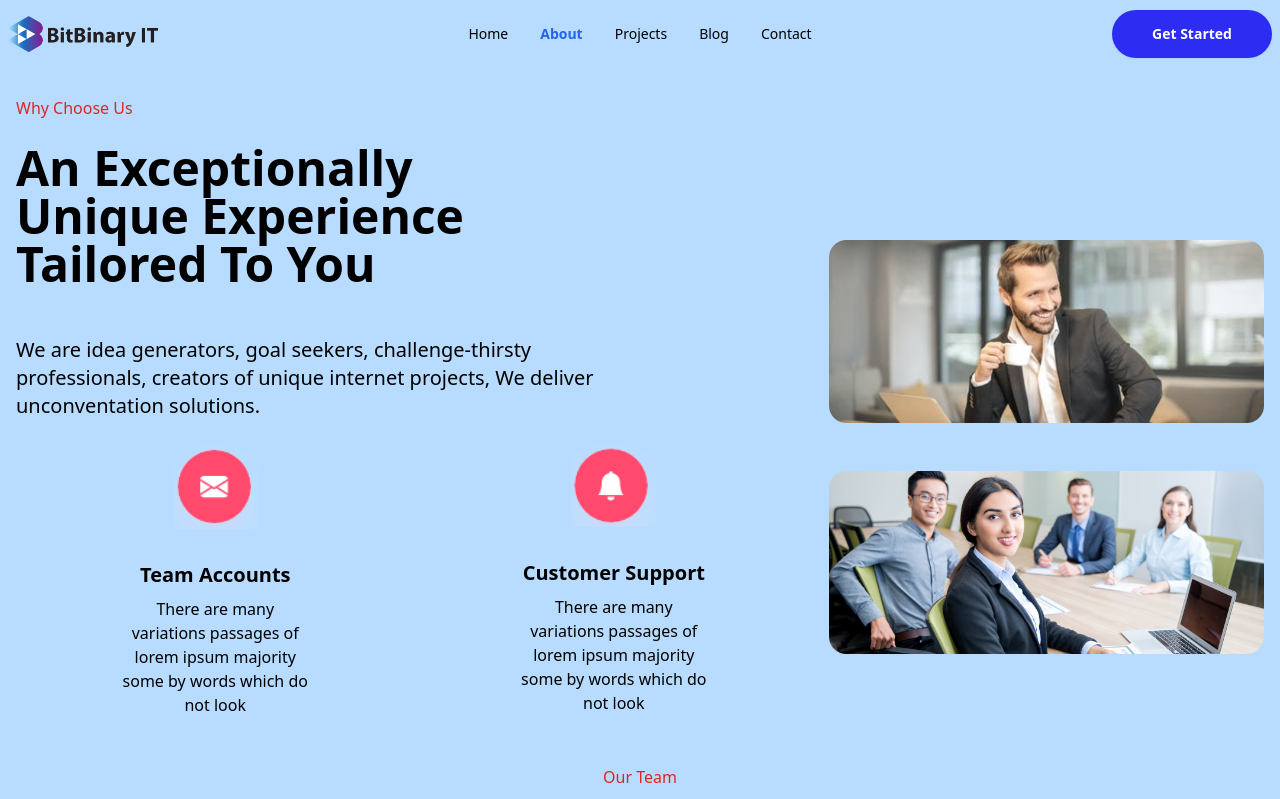
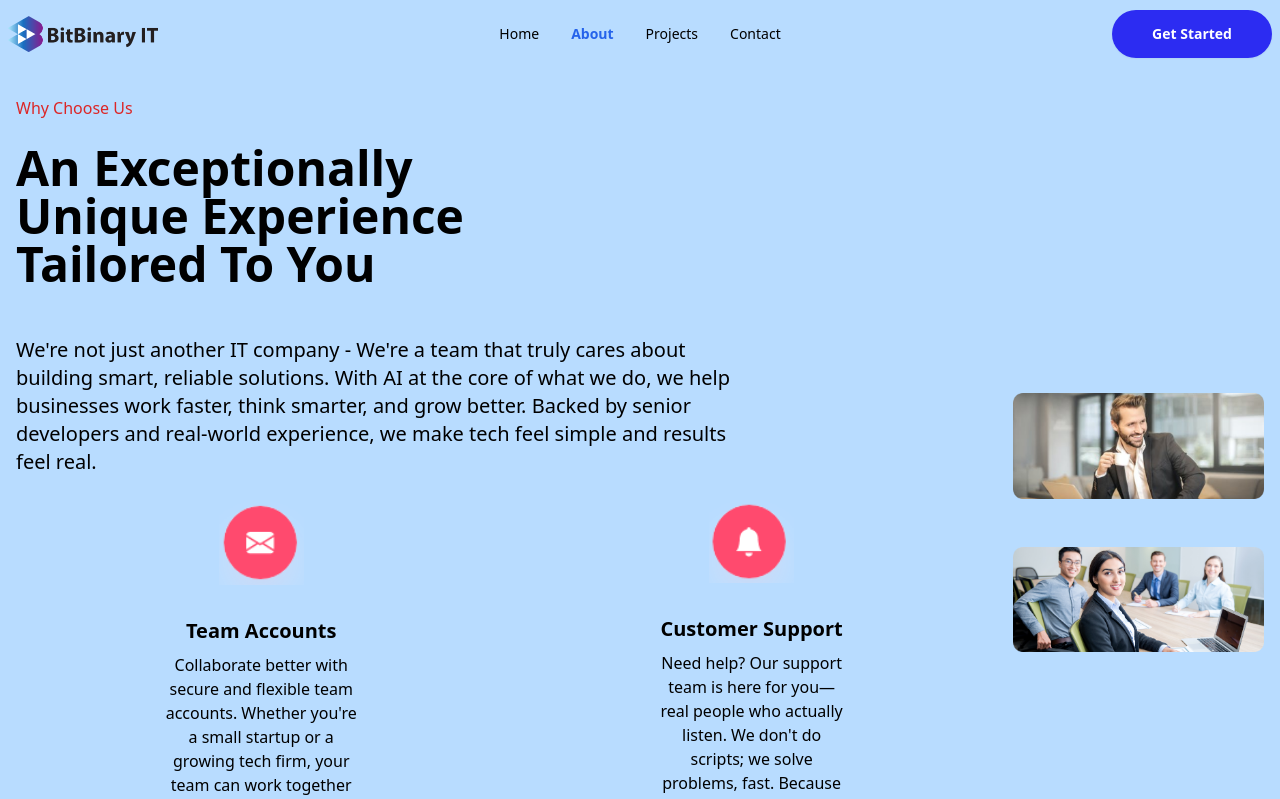
Before and after one commit to Shakib-Shajid/BitBinary-IT, a Next.js app: page /about in a window 1280 px wide. Shown: the top 799 px of the page. Built offline with nearby package versions, Linux system fonts and the light colour scheme.

Commit message:
updated location

```diff
--- a/src/app/about/page.jsx
+++ b/src/app/about/page.jsx
@@ -5,7 +5,6 @@ import team1 from '@/assets/team-1.png';
 import team2 from '@/assets/team-2.png';
 import md from '@/assets/md.png'
 import bm from '@/assets/bm.png'
-import Imgs from '@/components/ui/Imgs';
 
 const page = () => {
 
@@ -13,7 +12,7 @@ const page = () => {
         <div >
 
             <div className="hero pt-16 md:pt-6 lg:pt-20">
-                <div className="hero-content flex-col lg:flex-row-reverse"  data-aos="fade-up" data-aos-duration="1500" >
+                <div className="hero-content flex-col lg:flex-row-reverse" data-aos="fade-up" data-aos-duration="1500" >
                     <div>
                         <Image
                             src={team1}
@@ -31,9 +30,7 @@ const page = () => {
                                 Unique Experience <br />
                                 Tailored To You</p>
                             <p className="text-2xl font-bold md:hidden">An Exceptionally Unique Experience Tailored To You</p>
-                            <p className="text-xl py-6">We are idea generators, goal seekers, challenge-thirsty
-                                professionals, creators of unique internet projects, We
-                                deliver unconventation solutions.</p>
+                            <p className="text-xl py-6">We&apos;re not just another IT company - We&apos;re a team that truly cares about building smart, reliable solutions. With AI at the core of what we do, we help businesses work faster, think smarter, and grow better. Backed by senior developers and real-world experience, we make tech feel simple and results feel real.</p>
                         </div>
                         {/* <div className='flex flex-col md:flex-row'> */}
                         <div className='grid grid-cols-1 md:grid-cols-2'>
@@ -50,10 +47,7 @@ const page = () => {
                                 </figure>
                                 <div className="card-body items-center text-center">
                                     <h2 className="card-title">Team Accounts</h2>
-                                    <p>There are many variations
-                                        passages of lorem ipsum
-                                        majority some by words which
-                                        do not look</p>
+                                    <p>Collaborate better with secure and flexible team accounts. Whether you&apos;re a small startup or a growing tech firm, your team can work together efficiently with shared access and personalized roles.</p>
                                 </div>
                             </div>
 
@@ -71,10 +65,7 @@ const page = () => {
                                 </figure>
                                 <div className="card-body items-center text-center">
                                     <h2 className="card-title">Customer Support</h2>
-                                    <p>There are many variations
-                                        passages of lorem ipsum
-                                        majority some by words which
-                                        do not look</p>
+                                    <p>Need help? Our support team is here for you—real people who actually listen. We don&apos;t do scripts; we solve problems, fast. Because your time matters.</p>
                                 </div>
                             </div>
                         </div>
@@ -82,7 +73,7 @@ const page = () => {
                 </div>
             </div>
 
-            <div className='text-center mb-5 md:mb-10 lg:mb-20 ' data-aos="flip-left">
+            {/* <div className='text-center mb-5 md:mb-10 lg:mb-20 ' data-aos="flip-left">
                 <h3 className='text-red-600'>Our Team</h3>
                 <p className=" text-2xl md:text-5xl font-bold pt-3 pb-10">Meet The Minds Shaping <br />
                     An Industry</p>
@@ -91,7 +82,7 @@ const page = () => {
                     <Imgs />
                 </div>
 
-            </div>
+            </div> */}
 
 
 
--- a/src/app/contact/page.jsx
+++ b/src/app/contact/page.jsx
@@ -19,23 +19,23 @@ const page = () => {
                             <Image src={loc} className="w-1/5 h-[75%]" alt="" />
                             <div className="text-left ">
                                 <h4 className=" text-bold">Meet Us in Office:</h4>
-                                <p className="text-sm text-[#D8BDBD]">Patricia C. 4401 Waldeck Street Grapevine Nashville, Tx</p>
+                                <p className="text-sm text-[#D8BDBD]">UTC Building, Panthapath, Dhaka</p>
                             </div>
                         </div>
                         <div className="flex gap-5 w-80 p-5 leading-loose items-center mx-auto lg:mx-0">
                             <Image src={sms} className="w-1/5 h-[75%]" alt="" />
                             <div className="text-left ">
                                 <h4 className=" text-bold">Our Email Address:</h4>
-                                <p className="text-sm text-[#D8BDBD]">abc123@gmail.com
-                                    kapalishopnospondon.com</p>
+                                <p className="text-sm text-[#D8BDBD]">service@bitbinaryit.com
+                                contact@bitbinaryit.com</p>
                             </div>
                         </div>
                         <div className="flex gap-5 w-80 p-5 leading-loose items-center mx-auto lg:mx-0">
                             <Image src={call} className="w-1/5 h-[75%]" alt="" />
                             <div className="text-left ">
                                 <h4 className=" text-bold">Contact Numbers:</h4>
-                                <p className="text-sm text-[#D8BDBD]">+8801723456789
-                                    +8801723456789</p>
+                                <p className="text-sm text-[#D8BDBD]">+8801764736330
+                                    +8801764736330 (WhatsApp)</p>
                             </div>
                         </div>
                     </div>
--- a/src/components/shared/Navbar.jsx
+++ b/src/components/shared/Navbar.jsx
@@ -13,7 +13,7 @@ const Navbar = () => {
     { title: "Home", path: "/" },
     { title: "About", path: "/about" },
     { title: "Projects", path: "/projects" },
-    { title: "Blog", path: "/blog" },
+    // { title: "Blog", path: "/blog" },
     { title: "Contact", path: "/contact" },
   ];
 
```
